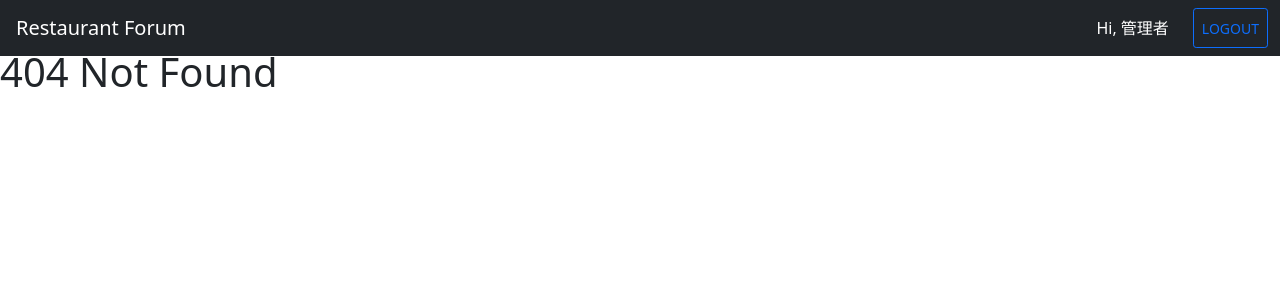
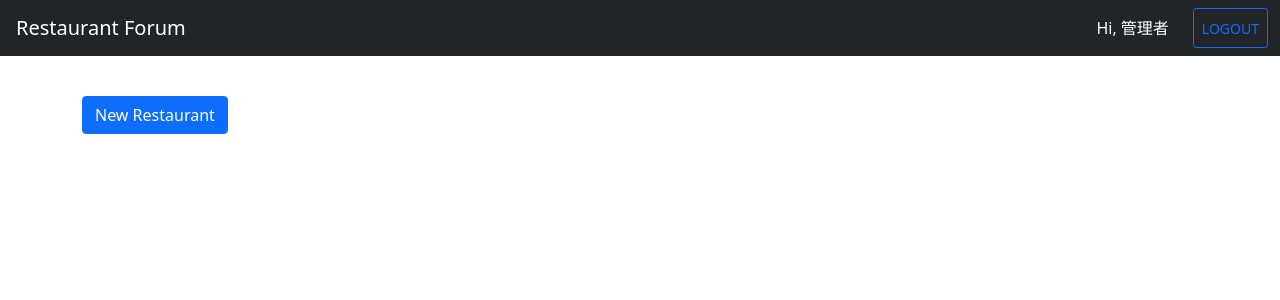
Before and after one commit to ivyhungtw/restaurant-forum-vue, a Vue app: page /admin/restaurants in a window 1280 px wide. Before the commit this address had no page. Shown: the top 300 px of the page. Built offline with nearby package versions, Linux system fonts and the light colour scheme.

Commit message:
feat: add admin-restaurants page

```diff
--- a/src/router/index.js
+++ b/src/router/index.js
@@ -54,6 +54,16 @@ const routes = [
     component: () => import('../views/User.vue')
   },
   {
+    path: '/admin',
+    exact: true,
+    redirect: '/admin/restaurants'
+  },
+  {
+    path: '/admin/restaurants',
+    name: 'admin-restaurants',
+    component: () => import('../views/AdminRestaurants.vue')
+  },
+  {
     path: '/:catchAll(.*)*',
     name: 'not-found',
     component: () => import('../views/NotFound.vue')
--- /dev/null
+++ b/src/views/AdminRestaurants.vue
@@ -0,0 +1,11 @@
+<template>
+  <div class="container py-5">
+    <!-- 後台導覽頁籤 AdminNav -->
+
+    <a href="#" class="btn btn-primary mb-4">
+      New Restaurant
+    </a>
+
+    <!-- 後台餐廳列表 AdminRestaurantsTable -->
+  </div>
+</template>
```
